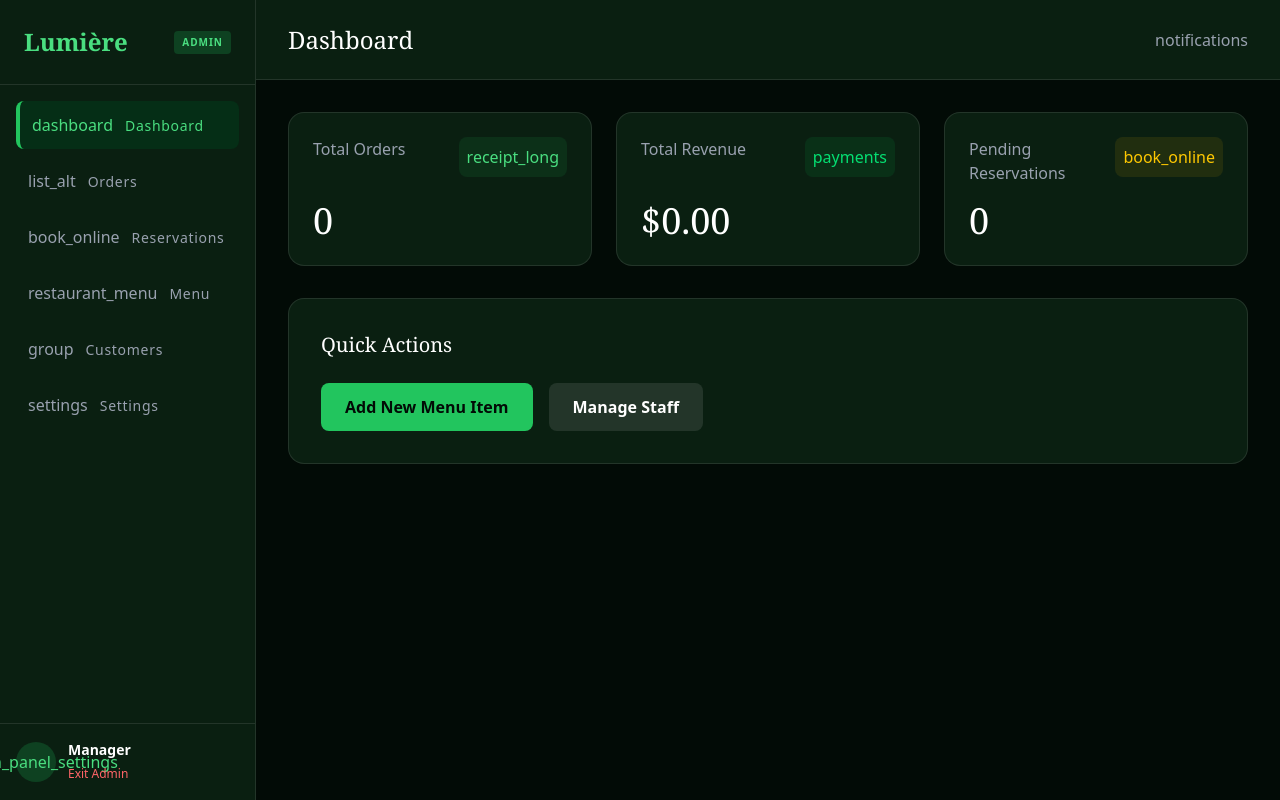
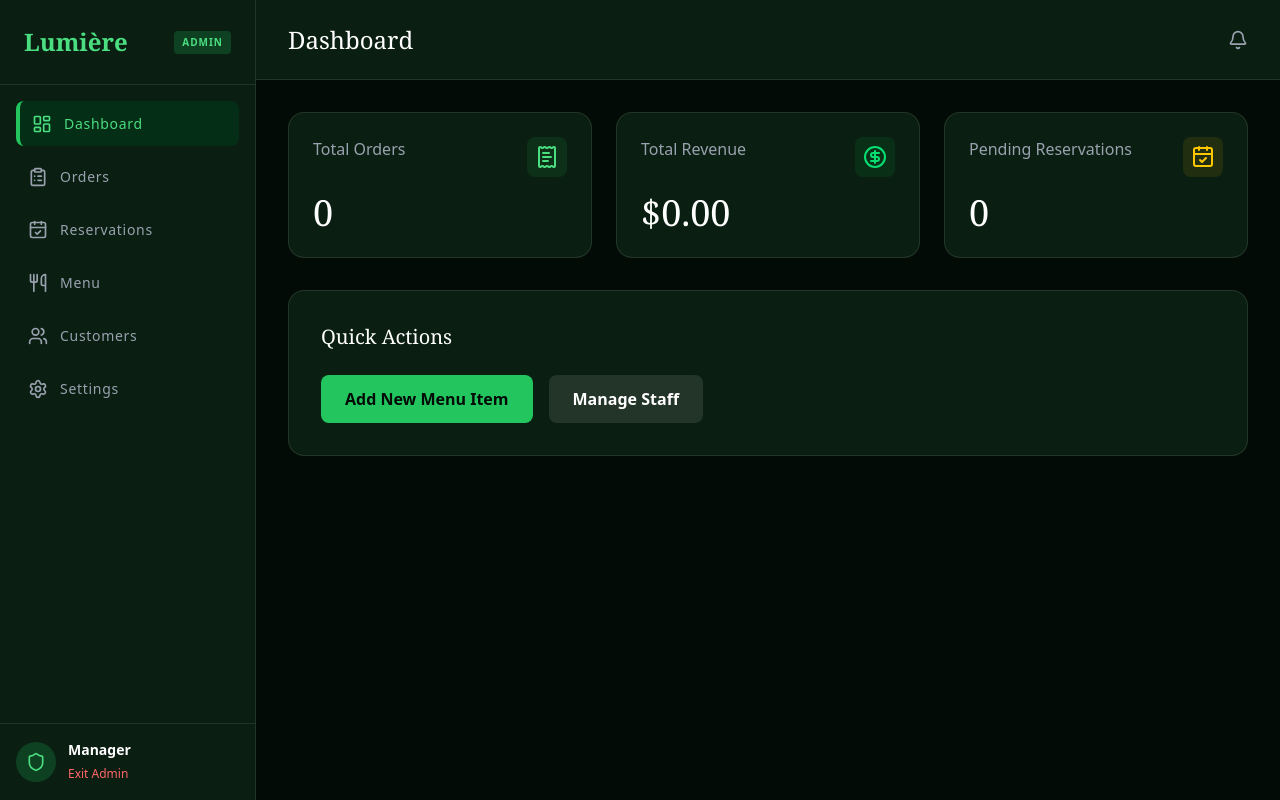
Before and after one commit to masterSahil/Lumiere, a Next.js app: page /admin/dashboard in a window 1280 px wide. Built offline with nearby package versions, Linux system fonts and the light colour scheme; no server answers; the database is empty.

Commit message:
admin dashboard UI and sidebar navigation layout

```diff
--- a/app/admin/dashboard/page.tsx
+++ b/app/admin/dashboard/page.tsx
@@ -1,6 +1,7 @@
 'use client'
 import { useState, useEffect } from 'react';
 import axios from 'axios';
+import { ReceiptText, CircleDollarSign, CalendarCheck } from 'lucide-react';
 
 export default function AdminDashboardPage() {
   const [stats, setStats] = useState({
@@ -39,7 +40,7 @@ export default function AdminDashboardPage() {
         <div className="bg-dark-surface p-6 rounded-2xl border border-white/10 flex flex-col justify-between">
           <div className="flex justify-between items-start mb-4">
             <h3 className="text-gray-400 font-medium">Total Orders</h3>
-            <span className="material-symbols-outlined text-primary-400 bg-primary-500/10 p-2 rounded-lg">receipt_long</span>
+            <ReceiptText className="w-10 h-10 text-primary-400 bg-primary-500/10 p-2 rounded-lg" />
           </div>
           <p className="text-4xl font-serif text-white">{stats.totalOrders}</p>
         </div>
@@ -47,7 +48,7 @@ export default function AdminDashboardPage() {
         <div className="bg-dark-surface p-6 rounded-2xl border border-white/10 flex flex-col justify-between">
           <div className="flex justify-between items-start mb-4">
             <h3 className="text-gray-400 font-medium">Total Revenue</h3>
-            <span className="material-symbols-outlined text-green-400 bg-green-500/10 p-2 rounded-lg">payments</span>
+            <CircleDollarSign className="w-10 h-10 text-green-400 bg-green-500/10 p-2 rounded-lg" />
           </div>
           <p className="text-4xl font-serif text-white">${stats.totalRevenue.toFixed(2)}</p>
         </div>
@@ -55,7 +56,7 @@ export default function AdminDashboardPage() {
         <div className="bg-dark-surface p-6 rounded-2xl border border-white/10 flex flex-col justify-between">
           <div className="flex justify-between items-start mb-4">
             <h3 className="text-gray-400 font-medium">Pending Reservations</h3>
-            <span className="material-symbols-outlined text-yellow-400 bg-yellow-500/10 p-2 rounded-lg">book_online</span>
+            <CalendarCheck className="w-10 h-10 text-yellow-400 bg-yellow-500/10 p-2 rounded-lg" />
           </div>
           <p className="text-4xl font-serif text-white">{stats.pendingReservations}</p>
         </div>
--- a/app/admin/layout.tsx
+++ b/app/admin/layout.tsx
@@ -1,17 +1,27 @@
 'use client'
 import { useRouter, usePathname } from 'next/navigation';
+import {
+  LayoutDashboard,
+  ClipboardList,
+  CalendarCheck,
+  Utensils,
+  Users,
+  Settings,
+  Shield,
+  Bell
+} from 'lucide-react';
 
 export default function AdminLayout({ children }: { children: React.ReactNode }) {
   const router = useRouter();
   const pathname = usePathname();
 
   const navItems = [
-    { name: 'Dashboard', icon: 'dashboard', path: '/admin/dashboard' },
-    { name: 'Orders', icon: 'list_alt', path: '/admin/orders' },
-    { name: 'Reservations', icon: 'book_online', path: '/admin/reservations' },
-    { name: 'Menu', icon: 'restaurant_menu', path: '/admin/menu' },
-    { name: 'Customers', icon: 'group', path: '/admin/customers' },
-    { name: 'Settings', icon: 'settings', path: '/admin/settings' },
+    { name: 'Dashboard', icon: LayoutDashboard, path: '/admin/dashboard' },
+    { name: 'Orders', icon: ClipboardList, path: '/admin/orders' },
+    { name: 'Reservations', icon: CalendarCheck, path: '/admin/reservations' },
+    { name: 'Menu', icon: Utensils, path: '/admin/menu' },
+    { name: 'Customers', icon: Users, path: '/admin/customers' },
+    { name: 'Settings', icon: Settings, path: '/admin/settings' },
   ];
 
   return (
@@ -36,7 +46,7 @@ export default function AdminLayout({ children }: { children: React.ReactNode })
                   : "text-gray-400 hover:bg-white/5 hover:text-white"
                 }`}
               >
-                <span className="material-symbols-outlined">{item.icon}</span>
+                <item.icon className="w-5 h-5 shrink-0" />
                 <span className="font-sans text-[14px] font-medium tracking-wider">{item.name}</span>
               </button>
             )
@@ -46,7 +56,7 @@ export default function AdminLayout({ children }: { children: React.ReactNode })
         <div className="p-4 border-t border-white/10">
           <div className="flex items-center gap-3">
             <div className="w-10 h-10 rounded-full bg-primary-500/20 flex items-center justify-center">
-              <span className="material-symbols-outlined text-primary-400">admin_panel_settings</span>
+              <Shield className="w-5 h-5 text-primary-400" />
             </div>
             <div>
               <h3 className="text-sm font-bold text-white">Manager</h3>
@@ -63,7 +73,7 @@ export default function AdminLayout({ children }: { children: React.ReactNode })
             {navItems.find(i => i.path === pathname)?.name || 'Admin Panel'}
           </h2>
           <div className="flex gap-4">
-            <button className="text-gray-400 hover:text-white"><span className="material-symbols-outlined">notifications</span></button>
+            <button className="text-gray-400 hover:text-white"><Bell className="w-5 h-5" /></button>
           </div>
         </header>
         <div className="flex-1 overflow-y-auto p-8">
```
